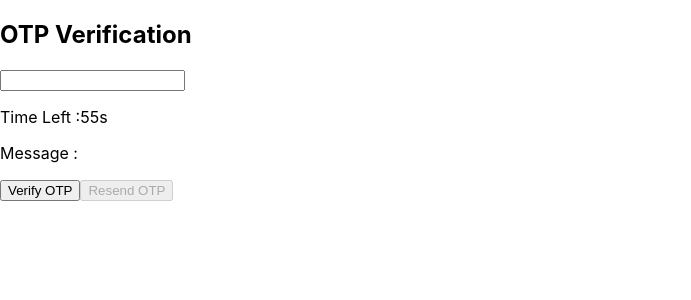
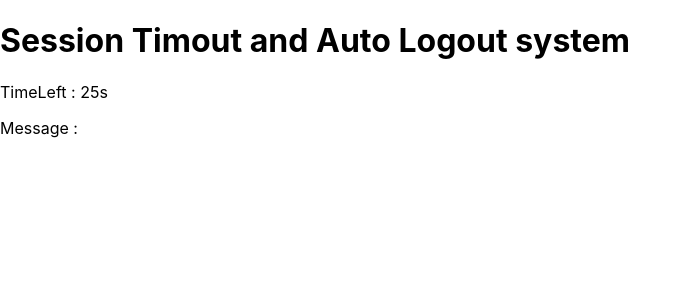
Before and after one commit to KethraPackiamB/Daily_React_Practice, a React (Create React App) app: page / in a window 1280 px wide. Shown: the top 300 px of the page, without its empty margins (0-691 px from the left). Built offline with nearby package versions, Linux system fonts and the light colour scheme; the HTML template or start-up script is replaced by a standard one.

Commit message:
Created the Session Timeout and AutoLogout system

```diff
--- a/src/App.js
+++ b/src/App.js
@@ -33,6 +33,7 @@ import { ApiFetchWithErrorhandling } from './Practicing/ApiFetchwithErrorHandlin
 import { ErrorHandlingWithTryCatch } from './Practicing/ErrorHandlingWithTryCatch';
 import { AutoLogOut } from './RealWorldScenarioTasks/AutoLogOut';
 import { OtpVerification } from './RealWorldScenarioTasks/OtpVerification';
+import { SessionTimeoutAutoLogout } from './RealWorldScenarioTasks/SessionTimeoutAutoLogout';
 
 function App() {
   return (
@@ -68,7 +69,8 @@ function App() {
   {/* <ApiFetchWithErrorhandling/> */}
   {/* <ErrorHandlingWithTryCatch/> */}
   {/* <AutoLogOut/> */}
-  <OtpVerification/>
+  {/* <OtpVerification/> */}
+  <SessionTimeoutAutoLogout/>
    </div>
   );
 }
--- a/src/RealWorldScenarioTasks/OtpVerification.jsx
+++ b/src/RealWorldScenarioTasks/OtpVerification.jsx
@@ -24,7 +24,7 @@ export const OtpVerification = () => {
   const verifyOtp = () => {
     if (otp === "123456") {
       setMessage("Otp Verified Successfully");
-      setTimeLeft(0);
+      setTimeLeft(60);
     } else {
       setMessage("Invalid OTP");
       setCanResend(true);
@@ -40,6 +40,7 @@ export const OtpVerification = () => {
 
   return (
     <div>
+    <center>
       <h2>OTP Verification</h2>
       <input
         type="text"
@@ -53,6 +54,7 @@ export const OtpVerification = () => {
       <button onClick={resendOtp} disabled={!canResend}>
         Resend OTP
       </button>
+      </center>
     </div>
   );
 };
--- /dev/null
+++ b/src/RealWorldScenarioTasks/SessionTimeoutAutoLogout.jsx
@@ -0,0 +1,53 @@
+import { useEffect, useState } from "react";
+
+export const SessionTimeoutAutoLogout = () => {
+  const sessionTime = 30;
+  const warningTime = 10;
+
+  const [timeLeft, setTimeLeft] = useState(sessionTime);
+  const [message, setMessage] = useState("");
+  const [loggedOut, setLoggedOut] = useState(false);
+
+  useEffect(() => {
+    const intervalID = setInterval(() => {
+      setTimeLeft((prev) => prev - 1);
+    }, 1000);
+
+    if (timeLeft === warningTime) {
+      setMessage("You're going to logged out soon");
+    }
+
+    if (timeLeft <= 0) {
+      setMessage("You're Logged out");
+      setLoggedOut(true);
+    }
+
+    return () => {
+      clearInterval(intervalID);
+    };
+  }, [timeLeft, loggedOut]);
+
+  useEffect(() => {
+    const clearTimer = () => {
+      if (!loggedOut) {
+        setTimeLeft(sessionTime);
+        setMessage("");
+      }
+    };
+    window.addEventListener("keydown", clearTimer);
+    window.addEventListener("mousemove", clearTimer);
+
+    return () => {
+      window.removeEventListener("keydown", clearTimer);
+      window.removeEventListener("mousemove", clearTimer);
+    };
+  }, [loggedOut]);
+
+  return (
+    <div>
+      <h1>Session Timout and Auto Logout system</h1>
+      <p>TimeLeft : {timeLeft}s</p>
+      <p>Message : {message}</p>
+    </div>
+  );
+};
```
